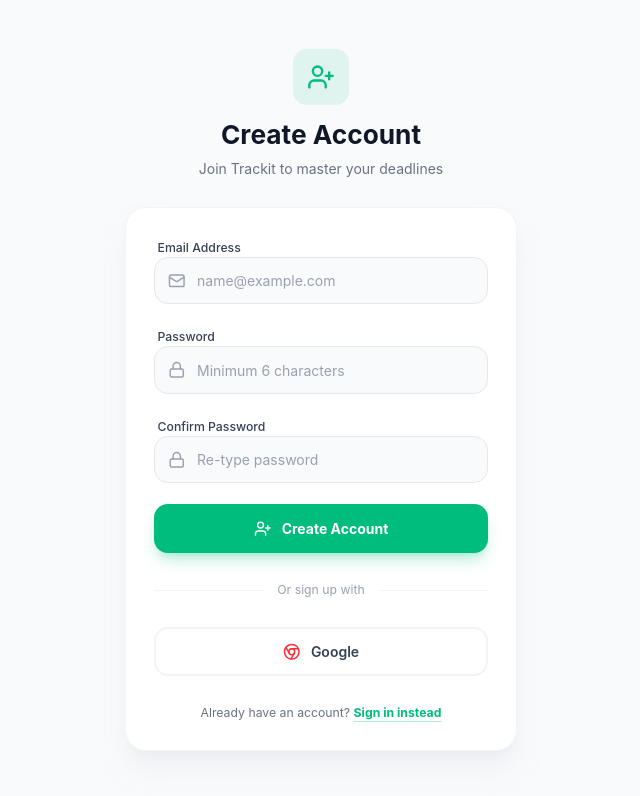
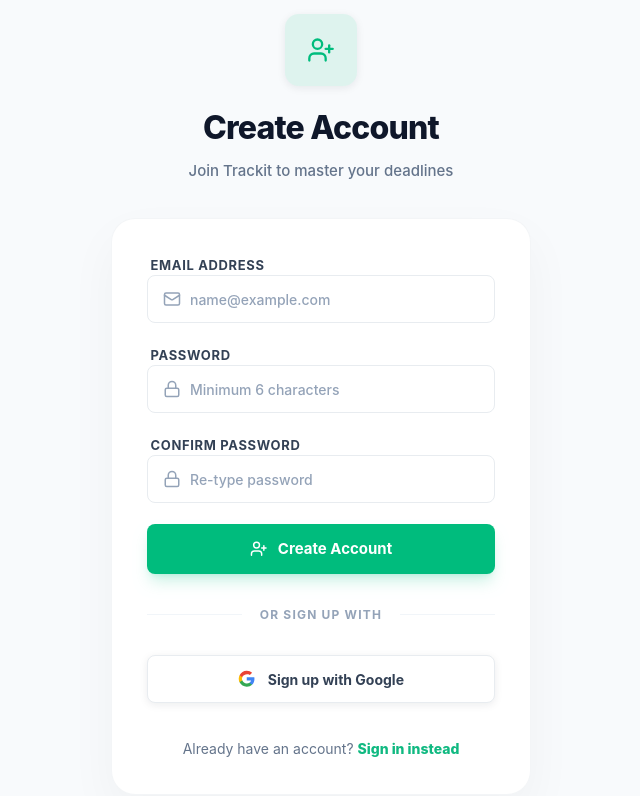
Before and after one commit to Ohm-Kel/trackit, a React (Vite) app in the folder frontend/: page /signup in a window 1280 px wide. Shown: the top 796 px of the page, without its empty margins (319-959 px from the left). Built offline with nearby package versions, Linux system fonts and the light colour scheme; no server answers.

Commit message:
feat: redesign signup and forgot password with premium light theme

```diff
--- a/frontend/src/pages/Signup.jsx
+++ b/frontend/src/pages/Signup.jsx
@@ -43,45 +43,43 @@ const Signup = () => {
   };
 
   return (
-    <div className="min-h-screen flex items-center justify-center bg-[#F8FAFC] dark:bg-gray-950 p-4 transition-colors duration-300">
-      <div className="max-w-md w-full">
-        <div className="text-center mb-8">
-          <div className="inline-flex items-center justify-center w-16 h-16 rounded-2xl bg-emerald-500/10 mb-4">
+    <div className="min-h-screen flex items-center justify-center bg-[#F8FAFC] p-4 transition-colors duration-300">
+      <div className="max-w-[420px] w-full animate-fade-in">
+        <div className="text-center mb-10">
+          <div className="inline-flex items-center justify-center w-[72px] h-[72px] rounded-2xl bg-emerald-500/10 mb-5 shadow-sm">
             <UserPlus className="w-8 h-8 text-emerald-500" />
           </div>
-          <h1 className="text-3xl font-bold text-gray-900 dark:text-white mb-2">Create Account</h1>
-          <p className="text-gray-500 dark:text-gray-400">Join Trackit to master your deadlines</p>
+          <h1 className="text-[32px] font-extrabold text-[#0F172A] tracking-tight mb-2.5">Create Account</h1>
+          <p className="text-[#64748B] text-[15px] font-medium">Join Trackit to master your deadlines</p>
         </div>
 
-        <div className="bg-white dark:bg-gray-900 rounded-3xl p-8 shadow-xl shadow-gray-200/50 dark:shadow-none border border-gray-100 dark:border-gray-800">
+        <div className="bg-white rounded-[24px] p-8 md:p-10 shadow-[0_20px_50px_rgba(0,0,0,0.04)] border border-border/50">
           <form onSubmit={handleSignup} className="space-y-6">
-            {/* Success message */}
             {success && (
-              <div className="bg-emerald-50 dark:bg-emerald-900/20 border border-emerald-100 dark:border-emerald-900/30 text-emerald-700 dark:text-emerald-400 p-4 rounded-xl flex items-center gap-3 text-sm animate-fade-in">
+              <div className="bg-emerald-50 border border-emerald-100 text-emerald-700 p-4 rounded-xl flex items-center gap-3 text-sm animate-fade-in">
                 <CheckCircle2 className="w-5 h-5 flex-shrink-0" />
-                <p>{success}</p>
+                <p className="font-medium">{success}</p>
               </div>
             )}
 
-            {/* Error message */}
             {error && (
-              <div className="bg-red-50 dark:bg-red-900/20 border border-red-100 dark:border-red-900/30 text-red-600 dark:text-red-400 p-4 rounded-xl flex items-center gap-3 text-sm animate-fade-in">
+              <div className="bg-red-50 border border-red-100 text-red-600 p-4 rounded-xl flex items-center gap-3 text-sm animate-shake">
                 <AlertCircle className="w-5 h-5 flex-shrink-0" />
-                <p>{error}</p>
+                <p className="font-medium">{error}</p>
               </div>
             )}
 
             <div className="space-y-2">
-              <label className="text-sm font-medium text-gray-700 dark:text-gray-300 ml-1">Email Address</label>
+              <label className="text-[13px] font-bold text-[#334155] ml-1 uppercase tracking-wider">Email Address</label>
               <div className="relative group">
-                <div className="absolute inset-y-0 left-0 pl-4 flex items-center pointer-events-none text-gray-400 group-focus-within:text-emerald-500 transition-colors">
-                  <Mail className="w-5 h-5" />
+                <div className="absolute inset-y-0 left-0 pl-4.5 flex items-center pointer-events-none text-[#94A3B8] group-focus-within:text-emerald-500 transition-colors">
+                  <Mail className="w-[18px] h-[18px]" />
                 </div>
                 <input
                   type="email"
                   required
                   placeholder="name@example.com"
-                  className="block w-full pl-12 pr-4 py-3.5 bg-gray-50 dark:bg-gray-800/50 border border-gray-200 dark:border-gray-700 rounded-2xl text-gray-900 dark:text-white placeholder-gray-400 focus:outline-none focus:ring-2 focus:ring-emerald-500/20 focus:border-emerald-500 transition-all"
+                  className="block w-full pl-12 pr-4 py-3.5 bg-white border-[1.5px] border-border rounded-rs text-[#0F172A] text-[14px] font-medium placeholder:text-[#94A3B8] focus:outline-none focus:ring-4 focus:ring-emerald-500/5 focus:border-emerald-500 transition-all"
                   value={email}
                   onChange={(e) => setEmail(e.target.value)}
                 />
@@ -89,16 +87,16 @@ const Signup = () => {
             </div>
 
             <div className="space-y-2">
-              <label className="text-sm font-medium text-gray-700 dark:text-gray-300 ml-1">Password</label>
+              <label className="text-[13px] font-bold text-[#334155] ml-1 uppercase tracking-wider">Password</label>
               <div className="relative group">
-                <div className="absolute inset-y-0 left-0 pl-4 flex items-center pointer-events-none text-gray-400 group-focus-within:text-emerald-500 transition-colors">
-                  <Lock className="w-5 h-5" />
+                <div className="absolute inset-y-0 left-0 pl-4.5 flex items-center pointer-events-none text-[#94A3B8] group-focus-within:text-emerald-500 transition-colors">
+                  <Lock className="w-[18px] h-[18px]" />
                 </div>
                 <input
                   type="password"
                   required
                   placeholder="Minimum 6 characters"
-                  className="block w-full pl-12 pr-4 py-3.5 bg-gray-50 dark:bg-gray-800/50 border border-gray-200 dark:border-gray-700 rounded-2xl text-gray-900 dark:text-white placeholder-gray-400 focus:outline-none focus:ring-2 focus:ring-emerald-500/20 focus:border-emerald-500 transition-all"
+                  className="block w-full pl-12 pr-4 py-3.5 bg-white border-[1.5px] border-border rounded-rs text-[#0F172A] text-[14px] font-medium placeholder:text-[#94A3B8] focus:outline-none focus:ring-4 focus:ring-emerald-500/5 focus:border-emerald-500 transition-all"
                   value={password}
                   onChange={(e) => setPassword(e.target.value)}
                 />
@@ -106,16 +104,16 @@ const Signup = () => {
             </div>
 
             <div className="space-y-2">
-              <label className="text-sm font-medium text-gray-700 dark:text-gray-300 ml-1">Confirm Password</label>
+              <label className="text-[13px] font-bold text-[#334155] ml-1 uppercase tracking-wider">Confirm Password</label>
               <div className="relative group">
-                <div className="absolute inset-y-0 left-0 pl-4 flex items-center pointer-events-none text-gray-400 group-focus-within:text-emerald-500 transition-colors">
-                  <Lock className="w-5 h-5" />
+                <div className="absolute inset-y-0 left-0 pl-4.5 flex items-center pointer-events-none text-[#94A3B8] group-focus-within:text-emerald-500 transition-colors">
+                  <Lock className="w-[18px] h-[18px]" />
                 </div>
                 <input
                   type="password"
                   required
                   placeholder="Re-type password"
-                  className="block w-full pl-12 pr-4 py-3.5 bg-gray-50 dark:bg-gray-800/50 border border-gray-200 dark:border-gray-700 rounded-2xl text-gray-900 dark:text-white placeholder-gray-400 focus:outline-none focus:ring-2 focus:ring-emerald-500/20 focus:border-emerald-500 transition-all"
+                  className="block w-full pl-12 pr-4 py-3.5 bg-white border-[1.5px] border-border rounded-rs text-[#0F172A] text-[14px] font-medium placeholder:text-[#94A3B8] focus:outline-none focus:ring-4 focus:ring-emerald-500/5 focus:border-emerald-500 transition-all"
                   value={confirmPassword}
                   onChange={(e) => setConfirmPassword(e.target.value)}
                 />
@@ -125,33 +123,38 @@ const Signup = () => {
             <button
               type="submit"
               disabled={loading || !!success}
-              className="w-full flex items-center justify-center gap-3 py-4 bg-emerald-500 hover:bg-emerald-600 disabled:bg-emerald-500/50 text-white font-bold rounded-2xl shadow-lg shadow-emerald-500/25 transform active:scale-[0.98] transition-all"
+              className="w-full flex items-center justify-center gap-3 py-4 bg-emerald-500 hover:bg-emerald-600 disabled:bg-emerald-500/50 text-white text-[15px] font-bold rounded-rs shadow-lg shadow-emerald-500/20 transform active:scale-[0.98] transition-all"
             >
               {loading ? <Loader2 className="w-5 h-5 animate-spin" /> : <><UserPlus className="w-5 h-5" /> Create Account</>}
             </button>
           </form>
 
-          <div className="relative my-8">
+          <div className="relative my-9">
             <div className="absolute inset-0 flex items-center">
-              <div className="w-full border-t border-gray-100 dark:border-gray-800" />
+              <div className="w-full border-t border-[#F1F5F9]" />
             </div>
-            <div className="relative flex justify-center text-sm">
-              <span className="px-4 bg-white dark:bg-gray-900 text-gray-400">Or sign up with</span>
+            <div className="relative flex justify-center text-[12px]">
+              <span className="px-5 bg-white text-[#94A3B8] font-bold uppercase tracking-widest">Or sign up with</span>
             </div>
           </div>
 
           <button
             onClick={handleGoogleLogin}
             type="button"
-            className="w-full flex items-center justify-center gap-3 py-3.5 bg-white dark:bg-gray-800 border-2 border-gray-100 dark:border-gray-700 hover:bg-gray-50 text-gray-700 dark:text-gray-300 font-semibold rounded-2xl transition-all"
+            className="w-full flex items-center justify-center gap-3.5 py-3.5 bg-white border-[1.5px] border-border hover:bg-[#F8FAFC] hover:border-[#CBD5E1] text-[#334155] font-bold text-[14px] rounded-rs shadow-sm transition-all group"
           >
-            <Chrome className="w-5 h-5 text-red-500" />
-            Google
+            <svg className="w-5 h-5" viewBox="0 0 24 24">
+              <path d="M22.56 12.25c0-.78-.07-1.53-.2-2.25H12v4.26h5.92c-.26 1.37-1.04 2.53-2.21 3.31v2.77h3.57c2.08-1.92 3.28-4.74 3.28-8.09z" fill="#4285F4"/>
+              <path d="M12 23c2.97 0 5.46-.98 7.28-2.66l-3.57-2.77c-.98.66-2.23 1.06-3.71 1.06-2.86 0-5.29-1.93-6.16-4.53H2.18v2.84C3.99 20.53 7.7 23 12 23z" fill="#34A853"/>
+              <path d="M5.84 14.09c-.22-.66-.35-1.36-.35-2.09s.13-1.43.35-2.09V7.07H2.18C1.43 8.55 1 10.22 1 12s.43 3.45 1.18 4.93l3.66-2.84z" fill="#FBBC05"/>
+              <path d="M12 5.38c1.62 0 3.06.56 4.21 1.64l3.15-3.15C17.45 2.09 14.97 1 12 1 7.7 1 3.99 3.47 2.18 7.07l3.66 2.84c.87-2.6 3.3-4.53 12-4.53z" fill="#EA4335"/>
+            </svg>
+            Sign up with Google
           </button>
 
-          <p className="mt-8 text-center text-sm text-gray-500 dark:text-gray-400">
+          <p className="mt-10 text-center text-[14px] text-[#64748B]">
             Already have an account?{' '}
-            <Link to="/login" className="font-bold text-emerald-500 hover:text-emerald-600 underline underline-offset-4 decoration-emerald-500/30 transition-all">
+            <Link to="/login" className="font-extrabold text-[#10B981] hover:text-[#059669] transition-all">
               Sign in instead
             </Link>
           </p>
```
Also changed, not shown: frontend/src/pages/ForgotPassword.jsx (+26 -24 lines).
